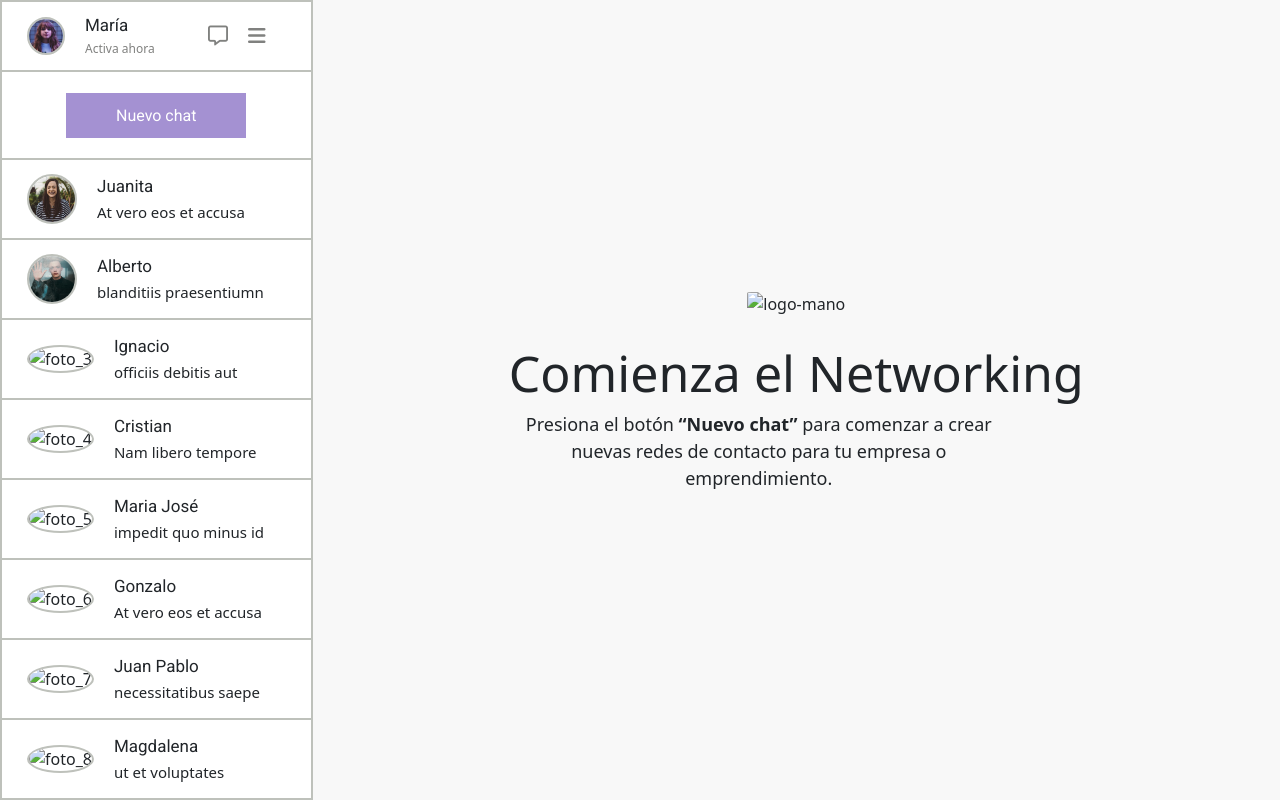
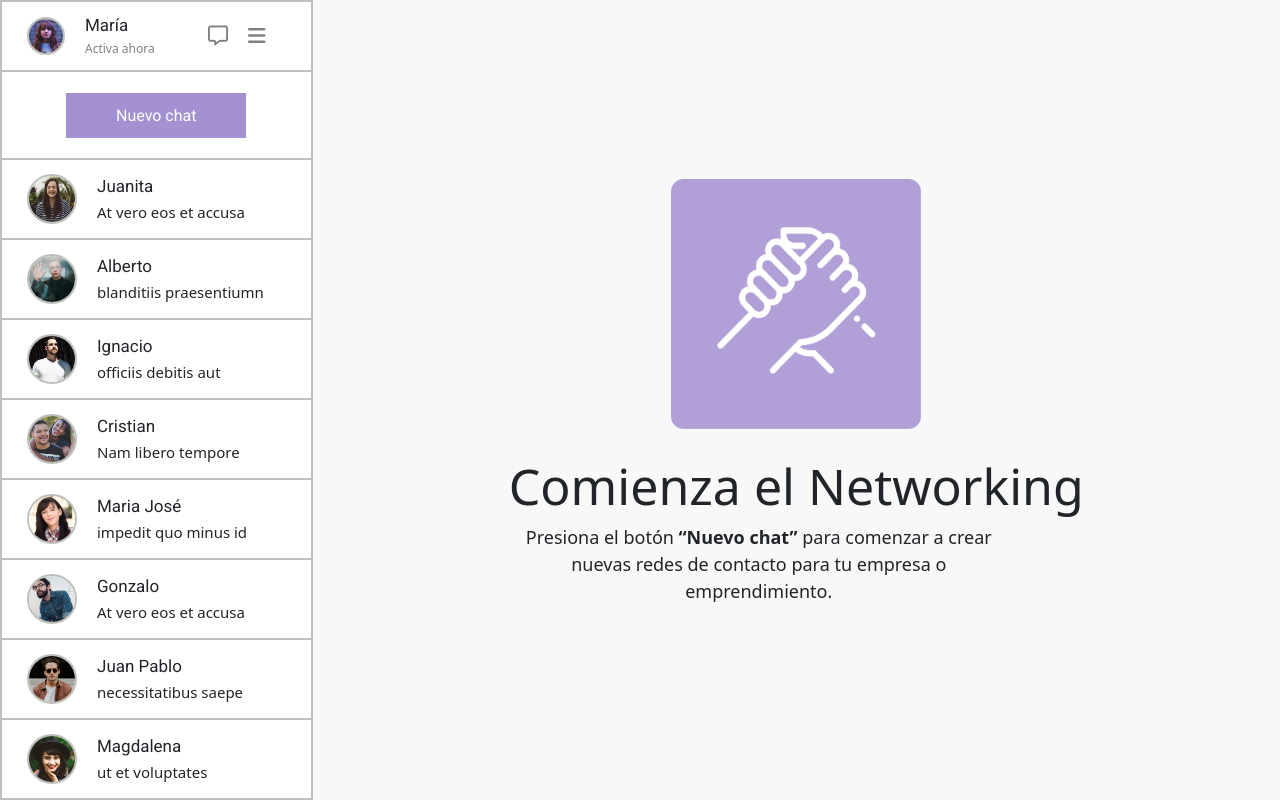
Before and after one commit to polyngonzalez/desafio_flexbox, a plain HTML site: page index.html in a window 1280 px wide. Drawn offline with nearby package versions, Linux system fonts and the light colour scheme; the site is published under a folder, as on GitHub Pages, so addresses that start at the root find nothing.

Commit message:
img route modification

```diff
--- a/index.html
+++ b/index.html
@@ -65,7 +65,7 @@
             </div>
             <div class="caja-usuario">
                 <div class="foto-usuario">
-                    <img src="/assets/img/3.jpg" alt="foto_3">
+                    <img src="assets/img/3.jpg" alt="foto_3">
                 </div>
                 <div class="texto">
                     <p id="nombre">Ignacio</p>
@@ -74,7 +74,7 @@
             </div>
             <div class="caja-usuario">
                 <div class="foto-usuario">
-                    <img src="/assets/img/4.jpg" alt="foto_4">
+                    <img src="assets/img/4.jpg" alt="foto_4">
                 </div>
                 <div class="texto">
                     <p id="nombre">Cristian</p>
@@ -83,7 +83,7 @@
             </div>
             <div class="caja-usuario">
                 <div class="foto-usuario">
-                    <img src="/assets/img/5.jpg" alt="foto_5">
+                    <img src="assets/img/5.jpg" alt="foto_5">
                 </div>
                 <div class="texto">
                     <p id="nombre">Maria José</p>
@@ -92,7 +92,7 @@
             </div>
             <div class="caja-usuario">
                 <div class="foto-usuario">
-                    <img src="/assets/img/6.jpg" alt="foto_6">
+                    <img src="assets/img/6.jpg" alt="foto_6">
                 </div>
                 <div class="texto">
                     <p id="nombre">Gonzalo</p>
@@ -101,7 +101,7 @@
             </div>
             <div class="caja-usuario">
                 <div class="foto-usuario">
-                    <img src="/assets/img/7.jpg" alt="foto_7">
+                    <img src="assets/img/7.jpg" alt="foto_7">
                 </div>
                 <div class="texto">
                     <p id="nombre">Juan Pablo</p>
@@ -110,7 +110,7 @@
             </div>
             <div class="caja-usuario">
                 <div class="foto-usuario">
-                    <img src="/assets/img/8.jpg" alt="foto_8">
+                    <img src="assets/img/8.jpg" alt="foto_8">
                 </div>
                 <div class="texto">
                     <p id="nombre">Magdalena</p>
@@ -121,7 +121,7 @@
 
         <div class="columna-foto"> <!-- abre columna derecha -->
             <div class="foto-centrada">
-                <img src="/assets/img/hand.png" alt="logo-mano">
+                <img src="assets/img/hand.png" alt="logo-mano">
                 <p class="texto1">Comienza el Networking</p>
                 <div class="texto2">
                     <p>Presiona el botón <b>“Nuevo chat”</b> para comenzar a crear nuevas
```
